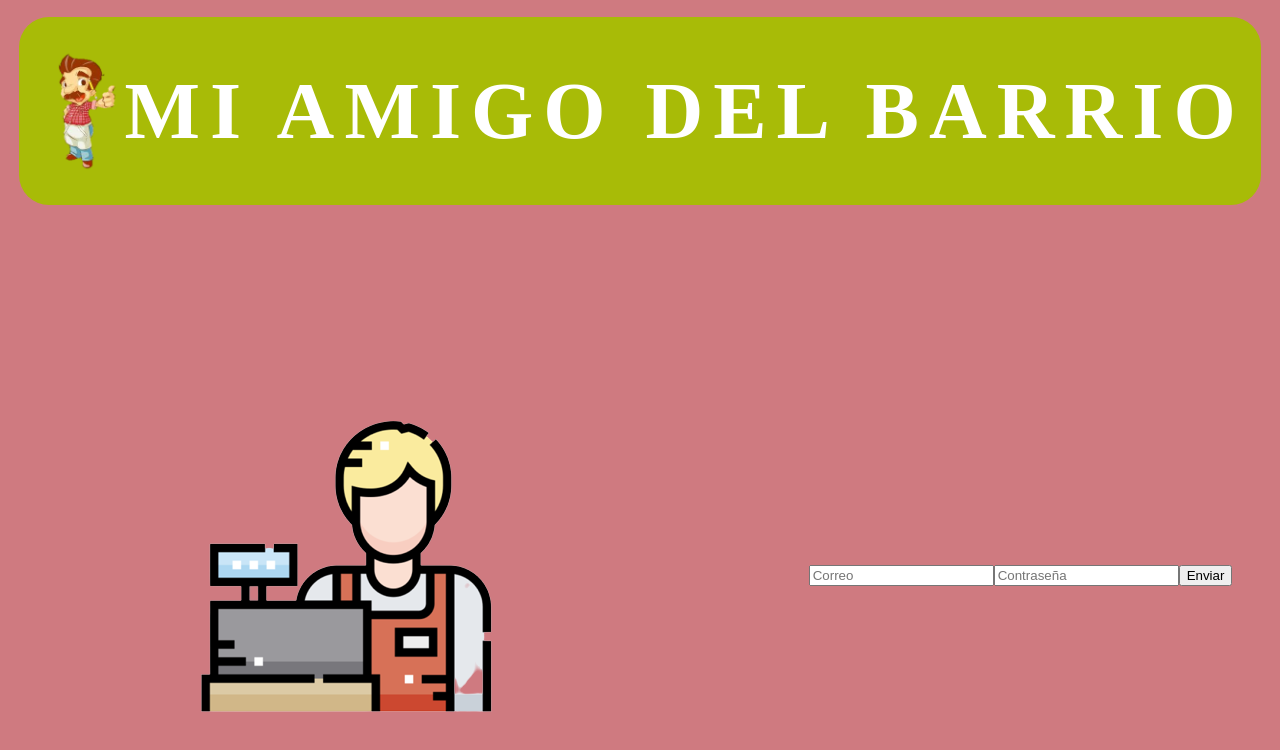
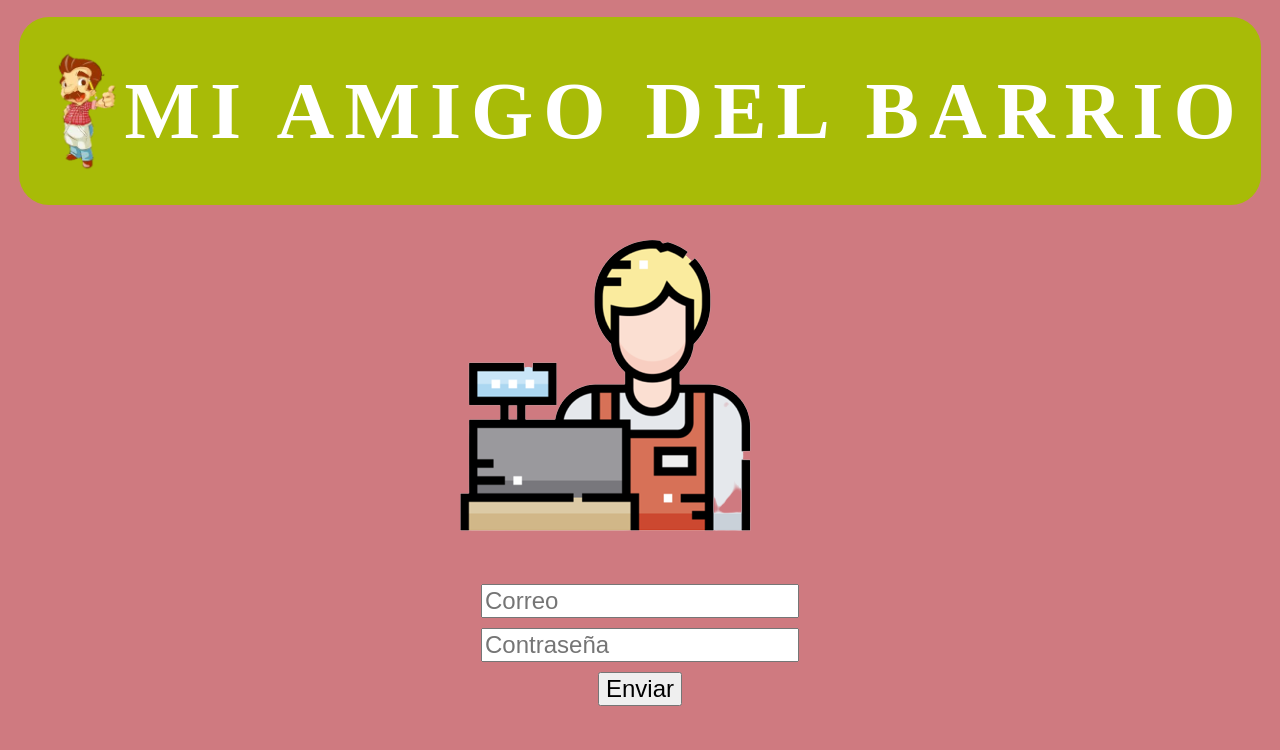
Before and after one commit to yohana12214/Coder_WEB, a React (Create React App) app in the folder FrontEnd/front/: page /ingresartendero in a window 1280 px wide. Shown: the top 750 px of the page. Built offline with nearby package versions, Linux system fonts and the light colour scheme; a web font is replaced by a local one.

Commit message:
se ajusta layout de ingresarTendero

```diff
--- a/FrontEnd/front/src/components/IngresarTendero/IngresarTendero.jsx
+++ b/FrontEnd/front/src/components/IngresarTendero/IngresarTendero.jsx
@@ -1,13 +1,14 @@
 import React from 'react'
+import "../IngresarTendero/IngresarTenero.css"
 import TenderoLogin from '../Image/TenderoLogin.png';
 
 export const IngresarTendero = () => {
   return (
-    <div className='container'>
+    <div className='container-it'>
       <div className='container_login'>
         <img className='TenderoLogin' src={TenderoLogin} alt="img"></img>
       </div>
-      <div className='login'>
+      <div className='login-it'>
         <input type="text" placeholder='Correo' />
         <input type="text" placeholder='Contraseña' />
         <button type='submit'>Enviar</button>
--- a/FrontEnd/front/src/components/IngresarTendero/IngresarTenero.css
+++ b/FrontEnd/front/src/components/IngresarTendero/IngresarTenero.css
@@ -0,0 +1,27 @@
+.container-it{
+    width: 100%;
+    display:flex;
+    flex-direction: column;
+    justify-content: space-between;
+    align-items: center;
+}
+
+.login-it{
+
+    display:flex;
+    gap: 10px;
+    flex-direction: column;
+    justify-content: space-around;
+    align-items: center;
+
+}
+
+.login-it > input{
+
+    font-size: x-large;
+}
+
+.login-it > button{
+
+    font-size: x-large;
+}
```
